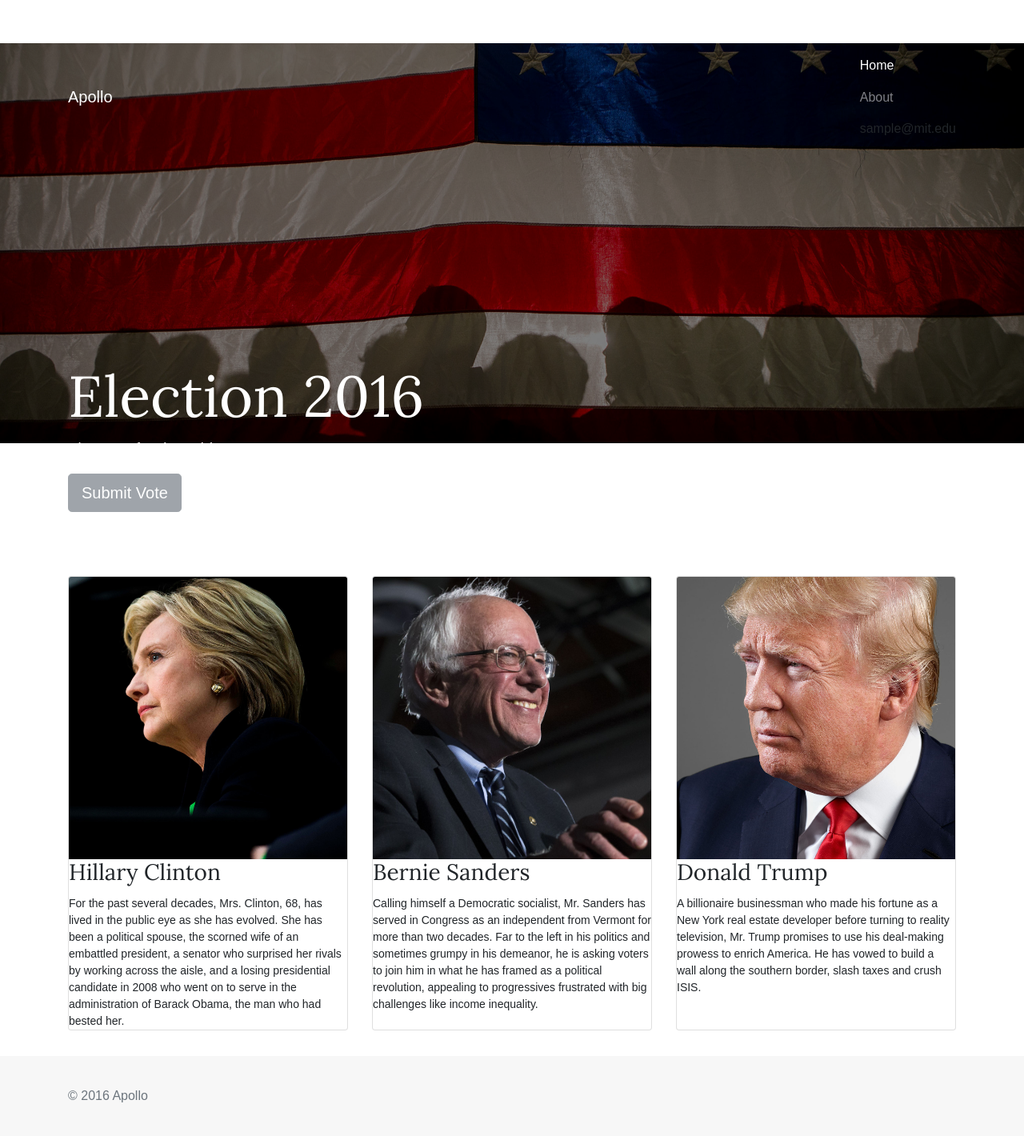
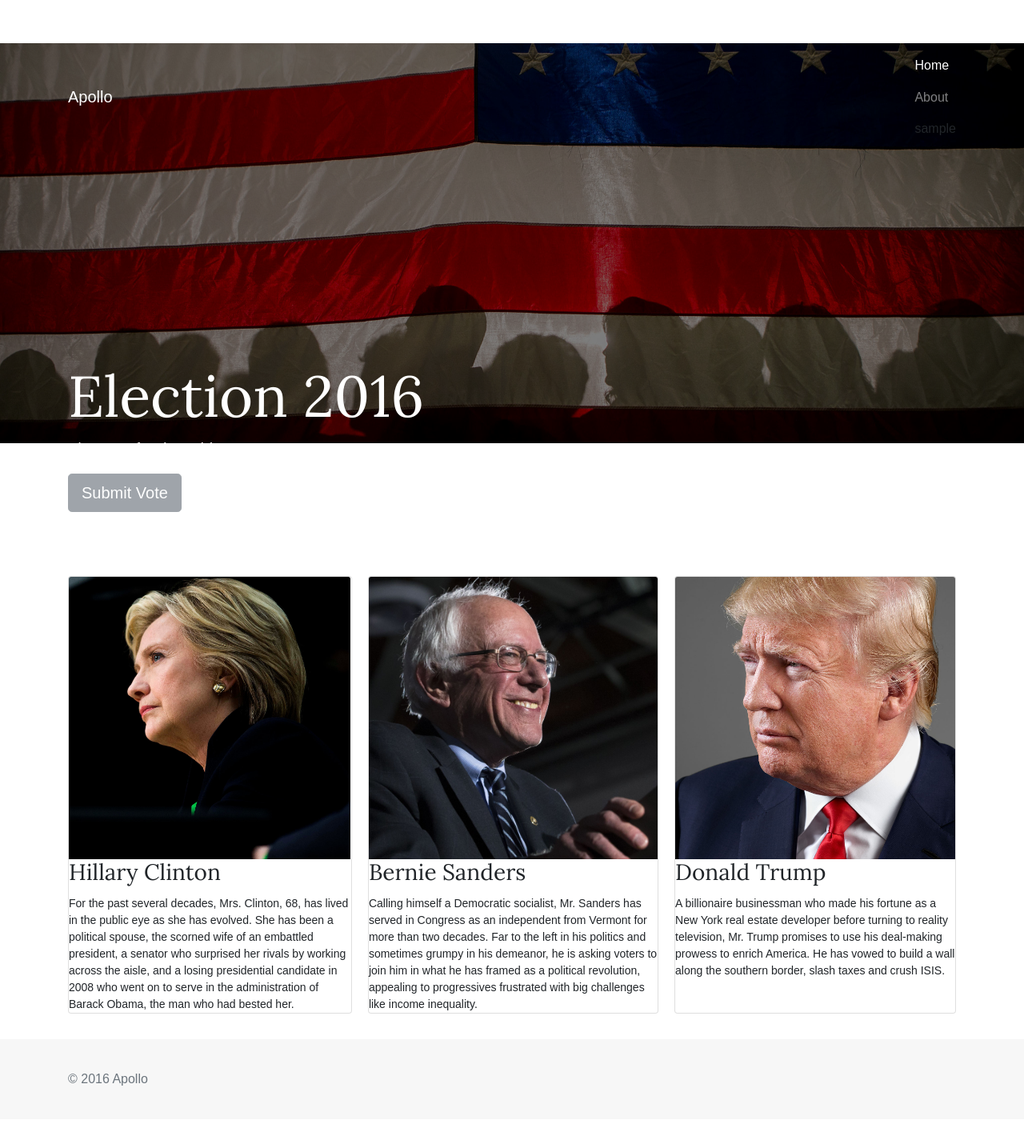
Before and after one commit to VarunMohan/Apollo, a Flask app: template apollo/templates/demo_interface.html in a window 1280 px wide. Shown: the whole page at 80% size. After the commit the page ends 1357 px from the top, so only its background shows below. Run offline with Flask 2, Linux system fonts and the light colour scheme; the template is opened without the code that fills it: most values are stand-ins (such as "Sample title", 1, 10 or a date in 2020); parts of the project's set-up code (start-up, migrations or seed data) failed here and were passed over; some libraries are stand-ins or nearby versions.

Commit message:
responsive! (note: removed the '@mit.edu' part from the kerberos on the top right to keep header on one line; hope that's ok)

```diff
--- a/apollo/static/stylesheet.css
+++ b/apollo/static/stylesheet.css
@@ -39,12 +39,34 @@ body {
     top: 200px;
 }
 
+.card-deck {
+    all: unset;
+}
+
+.card-deck .card {
+    display: block;
+    width: unset;
+    vertical-align: unset;
+}
+
 .card-deck-wrapper {
     padding-bottom: 2rem;
+    margin-right: unset;
+    margin-left: unset;
 }
 
 .title {
     font-family: "Lora", serif;
+}
+
+.display-3 {
+    font-size: 3rem;
+}
+
+@media (min-width: 48em) {
+    .display-3 {
+        font-size: 4.5rem;
+    }
 }
 
 button, a, p {
@@ -137,24 +159,51 @@ footer p {
     color: #818a91;
 }
 
+@media (min-width: 62em) {
+    .card-deck {
+        display: table;
+        table-layout: fixed;
+        border-spacing: 1.25rem 0;
+    }
+
+    .card-deck .card {
+        display: table-cell;
+        width: 1%;
+        vertical-align: top;
+    }
+
+    .card-deck-wrapper {
+        margin-right: -1.25rem;
+        margin-left: -1.25rem;
+    }
+
+    .card-img-top {
+        height: 286px;
+    }
+}
+
+@media (min-width: 75em) {
+    .card-img-top {
+        height: 353px;
+    }
+}
+
 #election-results {
     padding-bottom: 2rem;
 }
 
 .card-img-left {
-    display: inline-block;
-    border-radius: 0.25rem 0 0 0.25rem;
+    border-radius: 0.25rem 0.25rem 0 0;
     object-fit: cover;
 }
 
 .card-winner {
-    display: flex;
+
 }
 
 .img-winner {
-    width: 328px;
-    height: 328px;
-    flex: none;
+    width: 100%;
+    height: 368px;
 }
 
 .card-inline-block {
--- a/apollo/templates/demo_interface.html
+++ b/apollo/templates/demo_interface.html
@@ -17,7 +17,7 @@
                 <div class="nav navbar-nav">
                     <a class="nav-item nav-link active" href="/">Home <span class="sr-only">(current)</span></a>
                     <a class="nav-item nav-link" href="/about">About</a>
-                    <p class="nav-item pull-xs-right">{{ username }}@mit.edu</p>
+                    <p class="nav-item pull-xs-right">{{ username }}</p>
                 </div>
             </div>
         </nav>
--- a/apollo/templates/demo_results.html
+++ b/apollo/templates/demo_results.html
@@ -17,7 +17,7 @@
                 <div class="nav navbar-nav">
                     <a class="nav-item nav-link active" href="/">Home <span class="sr-only">(current)</span></a>
                     <a class="nav-item nav-link" href="/about">About</a>
-                    <p class="nav-item pull-xs-right">{{ username }}@mit.edu</p>
+                    <p class="nav-item pull-xs-right">{{ username }}</p>
                 </div>
             </div>
         </nav>
@@ -42,7 +42,7 @@
         <script src="{{ url_for('static', filename='results_script.js') }}"></script>
         <script src="{{ url_for('static', filename='verify.js') }}"></script>
         <script type="text/javascript">
-initialize("{{ url_for('static', filename='img/clinton.jpg') }}", "{{ url_for('static', filename='img/sanders.jpg') }}", "{{ url_for('static', filename='img/trump.jpg') }}", '{{ election_votes|safe }}', '{{ result_msg }}', '{{ pkg }}', '{{ pkn }}');
+            initialize("{{ url_for('static', filename='img/clinton.jpg') }}", "{{ url_for('static', filename='img/sanders.jpg') }}", "{{ url_for('static', filename='img/trump.jpg') }}", '{{ election_votes|safe }}', '{{ result_msg }}', '{{ pkg }}', '{{ pkn }}');
             window.onload = generateResults({{ results|safe }});
         </script>
     </body>
```
Also changed, not shown: other parts of apollo/static/stylesheet.css (+69 -17 lines).
